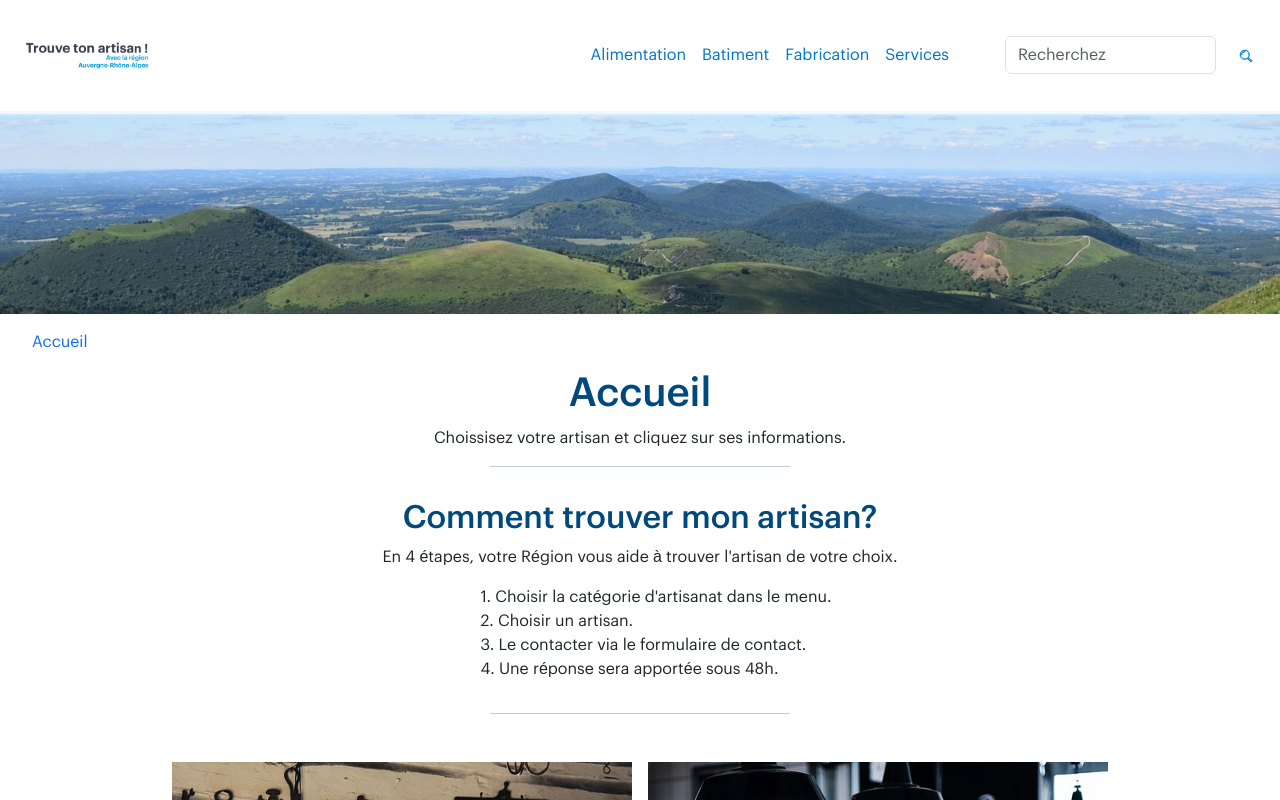
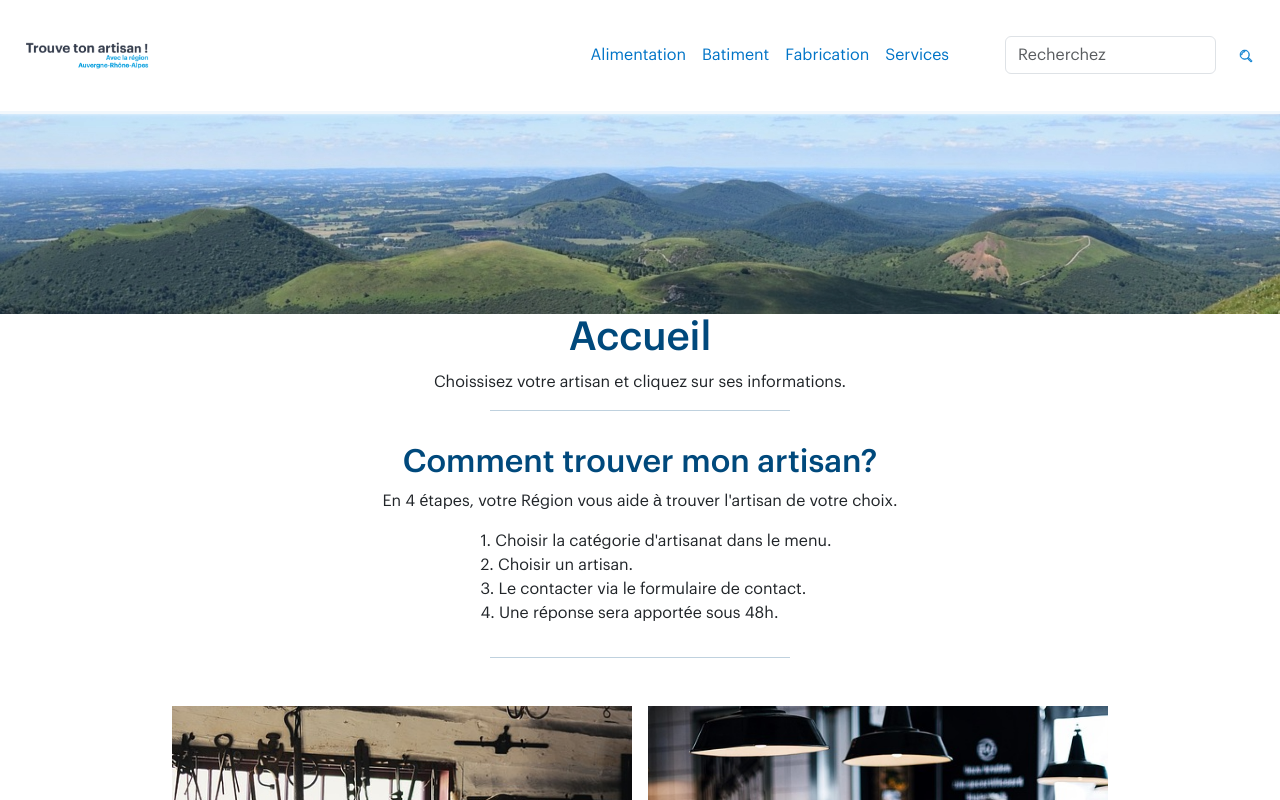
Before and after one commit to BenjCaro/Trouve-ton-artisan, a React (Create React App) app in the folder client/: page / in a window 1280 px wide. Shown: the top 800 px of the page. Built offline with nearby package versions, Linux system fonts and the light colour scheme; no server answers.

Commit message:
intégration NavLink dans le fil d'ariane (breadcrumb)

```diff
--- a/client/src/components/Breadcrumb.js
+++ b/client/src/components/Breadcrumb.js
@@ -1,11 +1,12 @@
 import '../assets/css/Breadcrumb.scss';
+import { NavLink } from "react-router-dom";
 
 const Breadcrumb = () => {
     return (
         <>
          <ul className='mt-3'>
             <li>
-                <a href='#' className='breadcrumb-link'>Accueil</a>
+                <NavLink to='/' className='breadcrumb-link'>Accueil</NavLink>
             </li>
          </ul>
         </>
--- a/client/src/pages/Home.js
+++ b/client/src/pages/Home.js
@@ -16,7 +16,7 @@
             <Header/>
         </header>
         <main className='mb-3'>
-            <Breadcrumb/>
+
             <MainTitle name='Accueil'/>
             <section className='mb-3'>
                 <h2 className='section-title text-center'>
```
